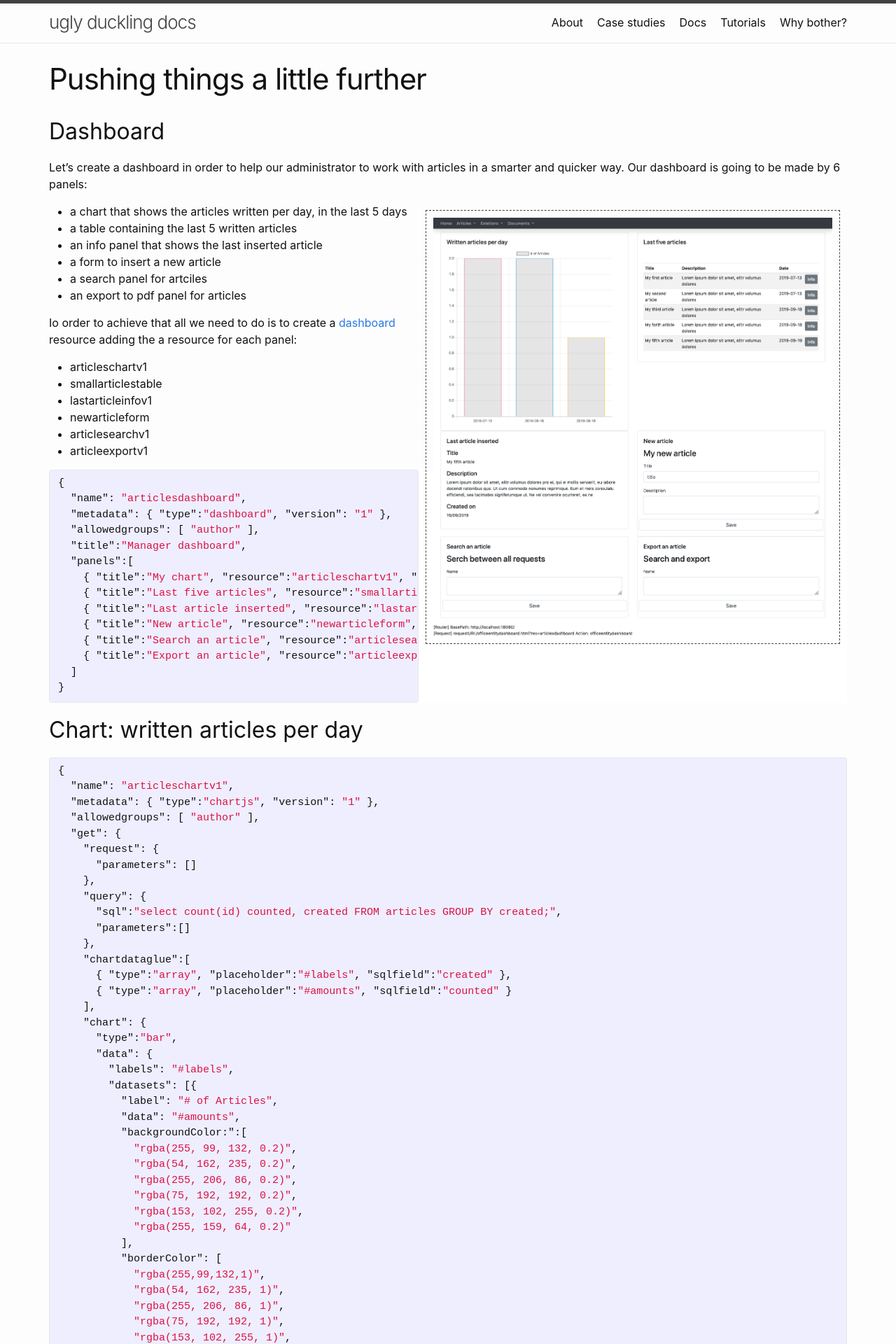
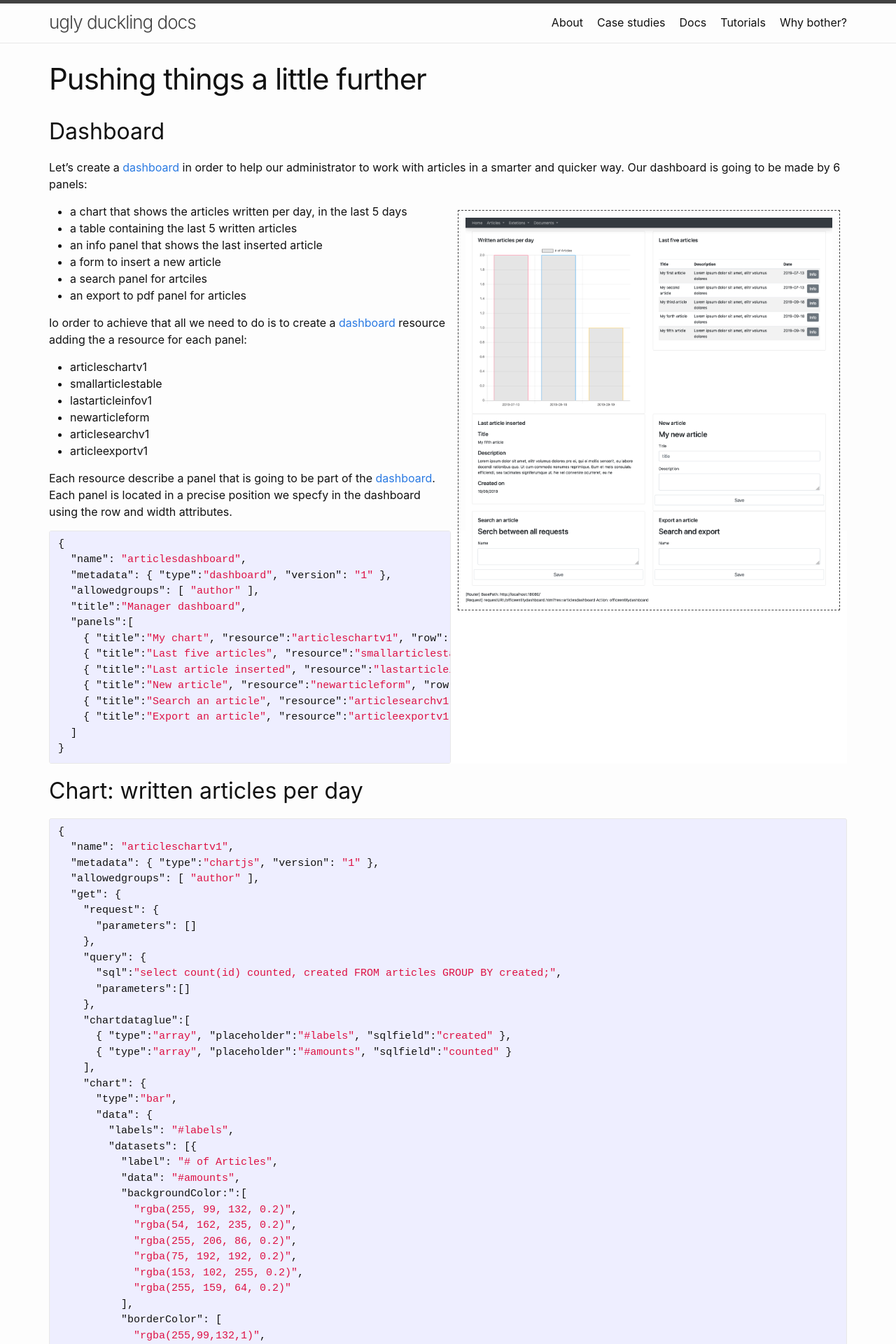
Before and after one commit to fabiomattei/uddocs, a Jekyll site: the page built from _tutorials/pushingthingsalittlefurther.md, in a window 1280 px wide. Shown: the top 1920 px of the page at 70% size. Built offline with Jekyll 4.4.1, drawn with Linux system fonts in a browser that asks for light colours.

Commit message:
updating page

```diff
--- a/_sass/minima/_custom.scss
+++ b/_sass/minima/_custom.scss
@@ -33,7 +33,7 @@
 @media (min-width: 750px) {
     .aside-image {
         float: right;
-	    max-width: 50%;
+	    max-width: 46%;
     }
 }
 
--- a/_tutorials/pushingthingsalittlefurther.md
+++ b/_tutorials/pushingthingsalittlefurther.md
@@ -6,7 +6,7 @@ orderfield: 3
 
 ## Dashboard
 
-Let's create a dashboard in order to help our administrator to work with articles in a smarter and quicker way.
+Let's create a <a href="{{site.baseurl}}/docs/dashboard">dashboard</a> in order to help our administrator to work with articles in a smarter and quicker way.
 Our dashboard is going to be made by 6 panels:
 
 ![Dashboard](images/tutorial03-dashboard.png){:class="aside-image"}
@@ -26,6 +26,8 @@ Io order to achieve that all we need to do is to create a <a href="{{site.baseur
 * newarticleform
 * articlesearchv1
 * articleexportv1
+
+Each resource describe a panel that is going to be part of the <a href="{{site.baseurl}}/docs/dashboard">dashboard</a>. Each panel is located in a precise position we specfy in the dashboard using the row and width attributes.
 
 {% highlight json %}
 {
```
